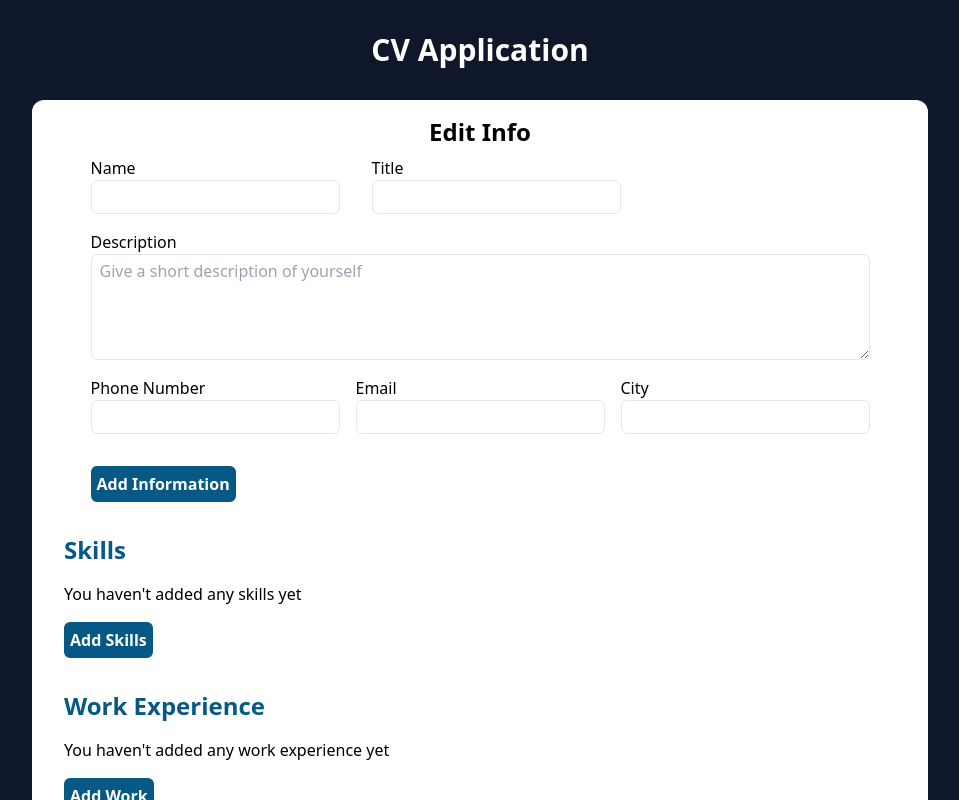
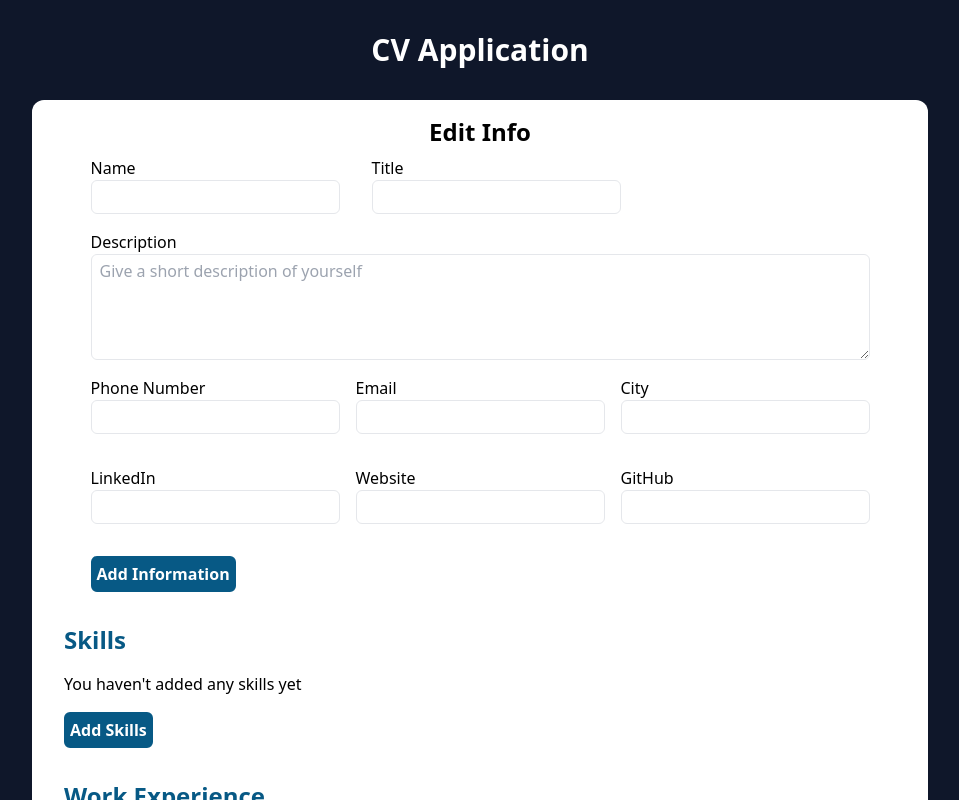
Before and after one commit to JoshDevHub/cv-project, a React (Create React App) app: page / in a window 1280 px wide. Both pictures are taken after a click on the button "Add Info". Shown: the top 800 px of the page, without its empty margins (160-1119 px from the left). Built offline with nearby package versions, Linux system fonts and the light colour scheme.

Commit message:
feat: add github, website, and linkedin to general info

```diff
--- a/src/components/GeneralInfoDisplay.js
+++ b/src/components/GeneralInfoDisplay.js
@@ -1,7 +1,11 @@
 import React, { Component } from "react";
+
 import { ReactComponent as EmailIcon } from "../assets/icons/email.svg";
+import { ReactComponent as GitHubIcon } from "../assets/icons/github.svg";
+import { ReactComponent as LinkedInIcon } from "../assets/icons/linkedin.svg";
 import { ReactComponent as LocationIcon } from "../assets/icons/map-marker.svg";
 import { ReactComponent as PhoneIcon } from "../assets/icons/cellphone.svg";
+import { ReactComponent as WebsiteIcon } from "../assets/icons/web-box.svg";
 
 import Button from "./Button";
 
@@ -26,8 +30,17 @@ class GeneralInfoDisplay extends Component {
       );
     }
 
-    const { name, city, description, email, phoneNumber, jobTitle } =
-      this.props.info;
+    const {
+      name,
+      city,
+      description,
+      email,
+      phoneNumber,
+      jobTitle,
+      linkedin,
+      website,
+      github,
+    } = this.props.info;
 
     return (
       <div>
@@ -54,6 +67,18 @@ class GeneralInfoDisplay extends Component {
             <PhoneIcon className="w-6 text-sky-800" />
             <p>{phoneNumber}</p>
           </div>
+          <div className="flex gap-2">
+            <LinkedInIcon className="w-6 text-sky-800" />
+            <p>{linkedin}</p>
+          </div>
+          <div className="flex gap-2">
+            <WebsiteIcon className="w-6 text-sky-800" />
+            <p>{website}</p>
+          </div>
+          <div className="flex gap-2">
+            <GitHubIcon className="w-6 text-sky-800" />
+            <p>{github}</p>
+          </div>
         </div>
       </div>
     );
--- a/src/components/GeneralInfoForm.js
+++ b/src/components/GeneralInfoForm.js
@@ -6,7 +6,6 @@ import Input from "./Input";
 class GeneralInfoForm extends Component {
   render() {
     const { handleChange, handleSubmit, info } = this.props;
-    const { name, jobTitle, description, phoneNumber, email, city } = info;
 
     return (
       <div className="flex flex-col items-center px-8 py-4">
@@ -17,7 +16,7 @@ class GeneralInfoForm extends Component {
               <label htmlFor="name">Name</label>
               <Input
                 type="text"
-                value={name}
+                value={info.name}
                 id="name"
                 handler={handleChange}
               />
@@ -26,7 +25,7 @@ class GeneralInfoForm extends Component {
               <label htmlFor="jobTitle">Title</label>
               <Input
                 type="text"
-                value={jobTitle}
+                value={info.jobTitle}
                 id="jobTitle"
                 handler={handleChange}
               />
@@ -36,7 +35,7 @@ class GeneralInfoForm extends Component {
             <label htmlFor="description">Description</label>
             <textarea
               onChange={handleChange}
-              value={description}
+              value={info.description}
               id="description"
               name="description"
               placeholder="Give a short description of yourself"
@@ -49,7 +48,7 @@ class GeneralInfoForm extends Component {
               <label htmlFor="phoneNumber">Phone Number</label>
               <Input
                 type="text"
-                value={phoneNumber}
+                value={info.phoneNumber}
                 id="phoneNumber"
                 handler={handleChange}
               />
@@ -58,7 +57,7 @@ class GeneralInfoForm extends Component {
               <label htmlFor="email">Email</label>
               <Input
                 type="email"
-                value={email}
+                value={info.email}
                 id="email"
                 handler={handleChange}
               />
@@ -67,8 +66,37 @@ class GeneralInfoForm extends Component {
               <label htmlFor="city">City</label>
               <Input
                 type="text"
-                value={city}
+                value={info.city}
                 id="city"
+                handler={handleChange}
+              />
+            </div>
+          </div>
+          <div className="mb-4 flex gap-4">
+            <div className="flex flex-col">
+              <label htmlFor="linkedin">LinkedIn</label>
+              <Input
+                type="text"
+                value={info.linkedin}
+                id="linkedin"
+                handler={handleChange}
+              />
+            </div>
+            <div className="flex flex-col">
+              <label htmlFor="website">Website</label>
+              <Input
+                type="text"
+                value={info.website}
+                id="website"
+                handler={handleChange}
+              />
+            </div>
+            <div className="flex flex-col">
+              <label htmlFor="github">GitHub</label>
+              <Input
+                type="text"
+                value={info.github}
+                id="github"
                 handler={handleChange}
               />
             </div>
--- a/src/components/GeneralInformation.js
+++ b/src/components/GeneralInformation.js
@@ -15,6 +15,9 @@ class GeneralInformation extends Component {
         email: "",
         city: "",
         phoneNumber: "",
+        website: "",
+        linkedin: "",
+        github: "",
       },
       showForm: false,
     };
```
Also changed, not shown: src/assets/icons/github.svg (added).
